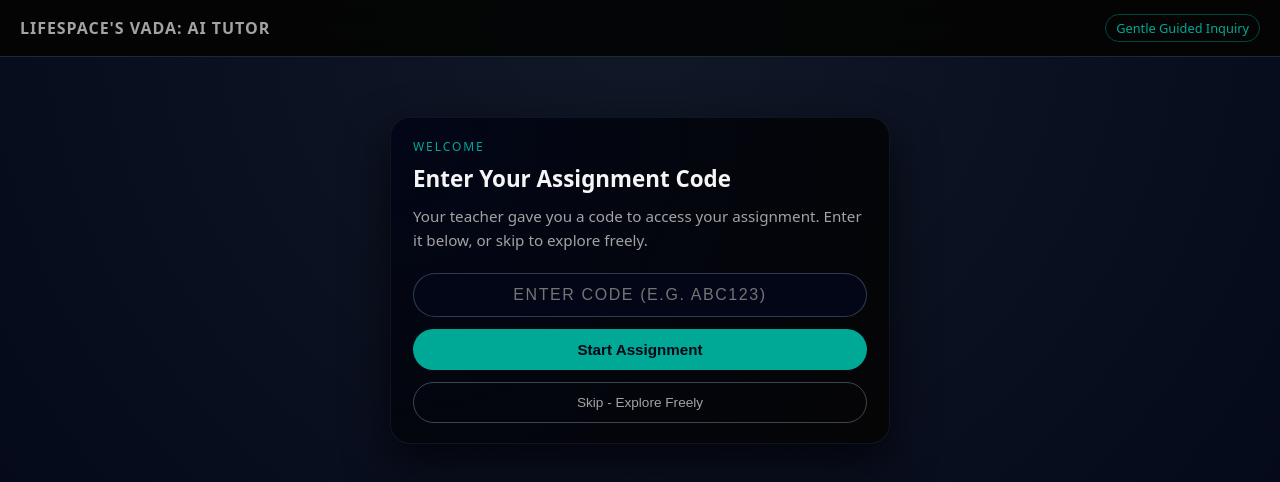
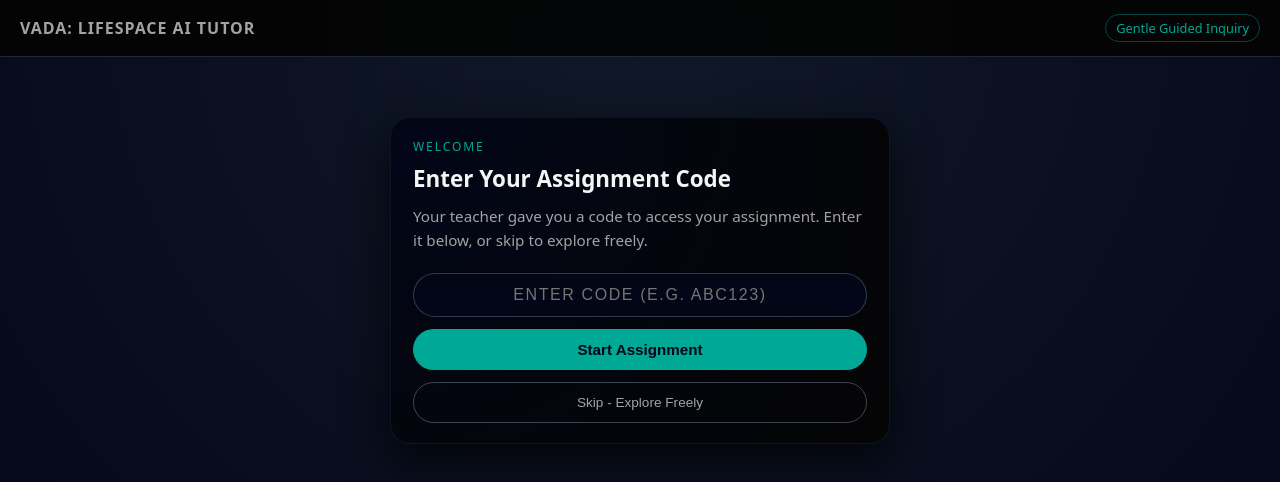
Before and after one commit to LifespaceEdu/vada-ai-tutor, a Next.js app: page / in a window 1280 px wide. Shown: the top 482 px of the page. Built offline with nearby package versions, Linux system fonts and the light colour scheme.

Commit message:
Update page.js

```diff
--- a/app/page.js
+++ b/app/page.js
@@ -105,7 +105,7 @@ export default function VadaTutor() {
       <div className="app">
         <header className="header">
           <div>
-            <h1 className="header-title">Lifespace's Vada: AI Tutor</h1>
+            <h1 className="header-title">Vada: Lifespace AI Tutor</h1>
           </div>
           <div className="header-badge">Gentle Guided Inquiry</div>
         </header>
```
